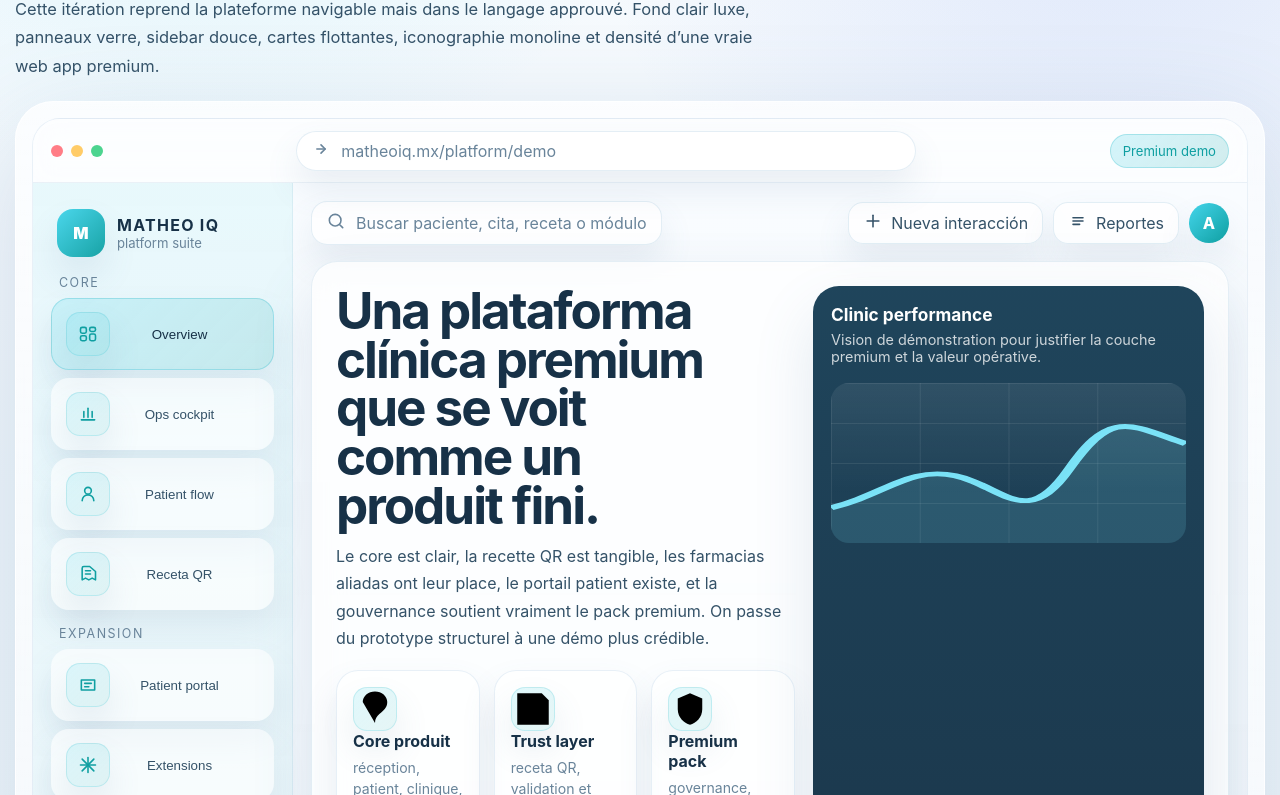
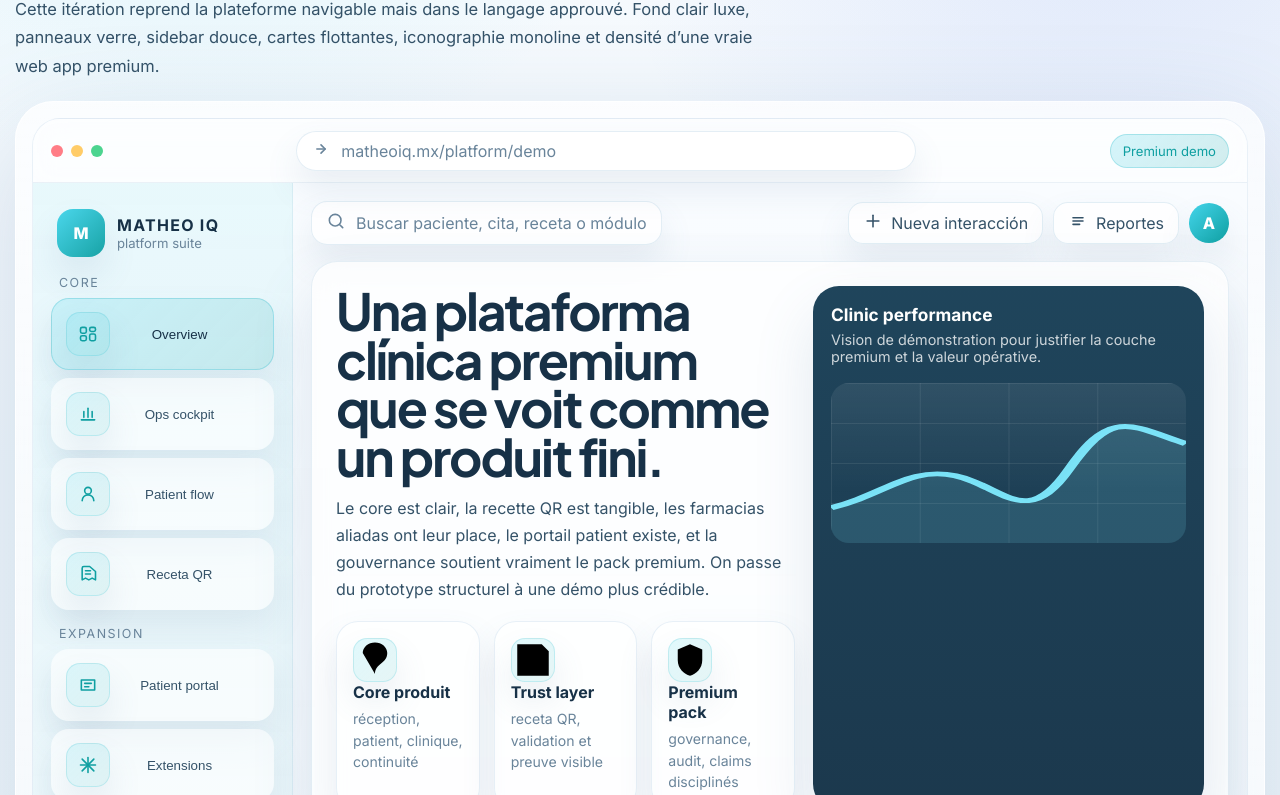
Before and after one commit to astroclawdrobot-tech/matheoiq-preview, a plain HTML site: page web-prototypes/matheoiq-platform-navigable-desktop-v2-2026-04-24.html in a window 1280 px wide. Shown: the part 335-1130 px from the top of the page. Drawn offline with Linux system fonts and the light colour scheme.

Commit message:
apply canonical typography pack

```diff
--- a/web-prototypes/matheoiq-platform-navigable-desktop-v2-2026-04-24.html
+++ b/web-prototypes/matheoiq-platform-navigable-desktop-v2-2026-04-24.html
@@ -4,6 +4,9 @@
   <meta charset="utf-8" />
   <meta name="viewport" content="width=device-width, initial-scale=1" />
   <title>MATHEO IQ • Desktop Navigable V2</title>
+  <link rel="preconnect" href="https://fonts.googleapis.com" />
+  <link rel="preconnect" href="https://fonts.gstatic.com" crossorigin />
+  <link href="https://fonts.googleapis.com/css2?family=Inter:wght@400;500;600;700;800&family=JetBrains+Mono:wght@500;600&family=Plus+Jakarta+Sans:wght@600;700;800&display=swap" rel="stylesheet" />
   <style>
     :root {
       --bg: #eef5fb;
@@ -28,19 +31,29 @@
       --radius-xl: 32px;
       --radius-lg: 24px;
       --radius-md: 18px;
-      --font: Inter, ui-sans-serif, system-ui, sans-serif;
+      --font-ui: "Inter", ui-sans-serif, system-ui, -apple-system, BlinkMacSystemFont, "Segoe UI", sans-serif;
+      --font-display: "Plus Jakarta Sans", "Inter", ui-sans-serif, system-ui, sans-serif;
+      --font-mono: "JetBrains Mono", "Fira Code", ui-monospace, SFMono-Regular, Menlo, monospace;
     }
 
     * { box-sizing: border-box; }
     html { scroll-behavior: smooth; }
     body {
       margin: 0;
-      font-family: var(--font);
+      font-family: var(--font-ui);
       color: var(--text);
       background:
         radial-gradient(circle at 15% 0%, rgba(68,213,235,.18), transparent 26%),
         radial-gradient(circle at 88% 12%, rgba(79,117,232,.14), transparent 28%),
         linear-gradient(180deg, #fbfdff, var(--bg) 48%, #edf4fa 100%);
+    }
+
+    h1, h2, h3, h4 {
+      font-family: var(--font-display);
+    }
+
+    code, .mono {
+      font-family: var(--font-mono);
     }
 
     .page {
```
Also changed, not shown: web-prototypes/index.html (+19 -1 lines), web-prototypes/matheoiq-staff-admin-booking-reminders-v3-2026-05-01.html (+17 -3 lines).
